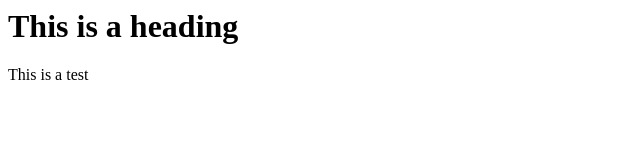
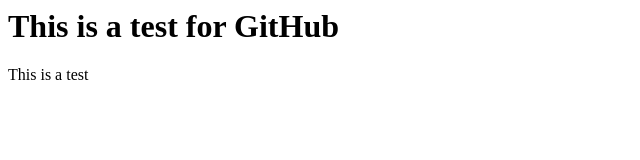
Before and after one commit to ogo1/ogotest, a plain HTML site: page index.html in a window 1280 px wide. Shown: the whole page, without its empty margins (0-640 px from the left). Drawn offline with Linux system fonts and the light colour scheme.

Commit message:
Updated Index.html

```diff
--- a/index.html
+++ b/index.html
@@ -1,11 +1,11 @@
 <DOCTYPE html>
 	<html>
 		<head>
-			<title>Page Title</title>
+			<title>Ogo1 Test</title>
 		</head>
 		<body>
 
-			<h1>This is a heading</h1>
+			<h1>This is a test for GitHub</h1>
 			<p>This is a test</p>
 
 		</body>
```
